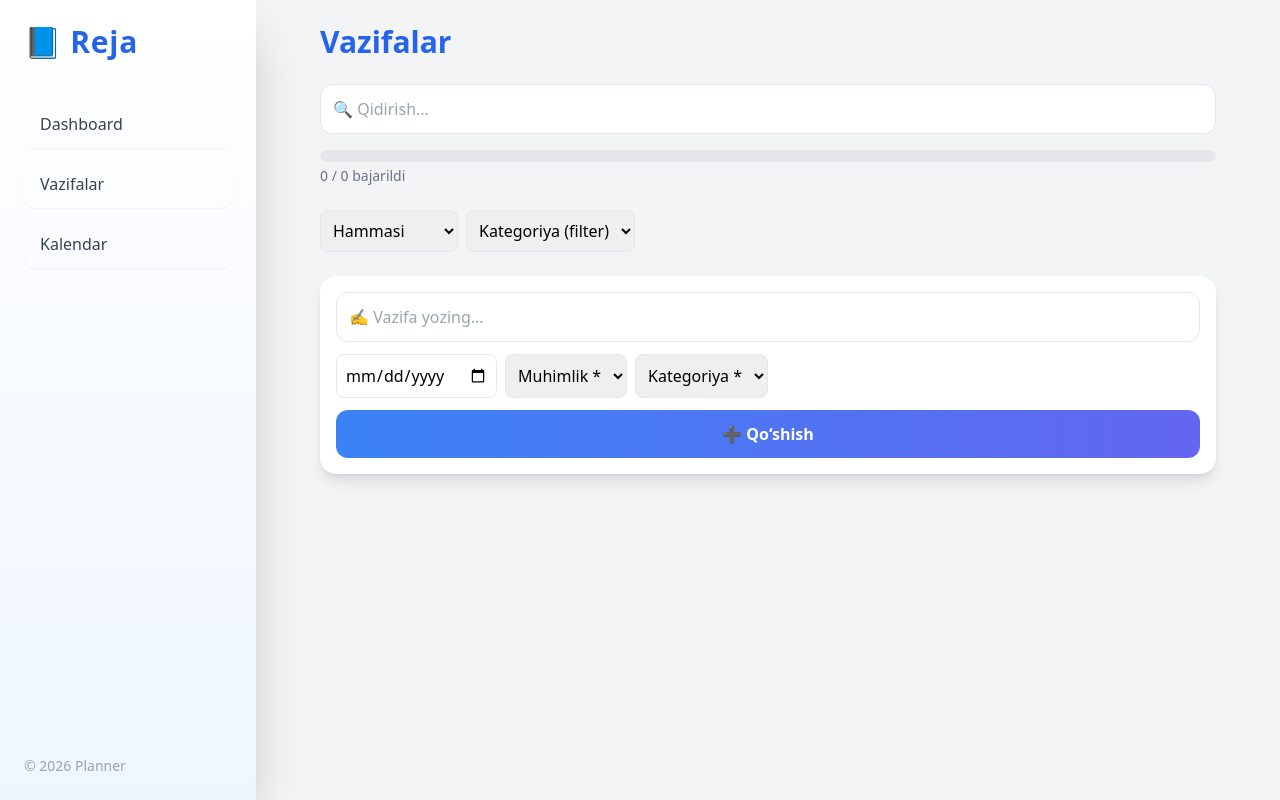
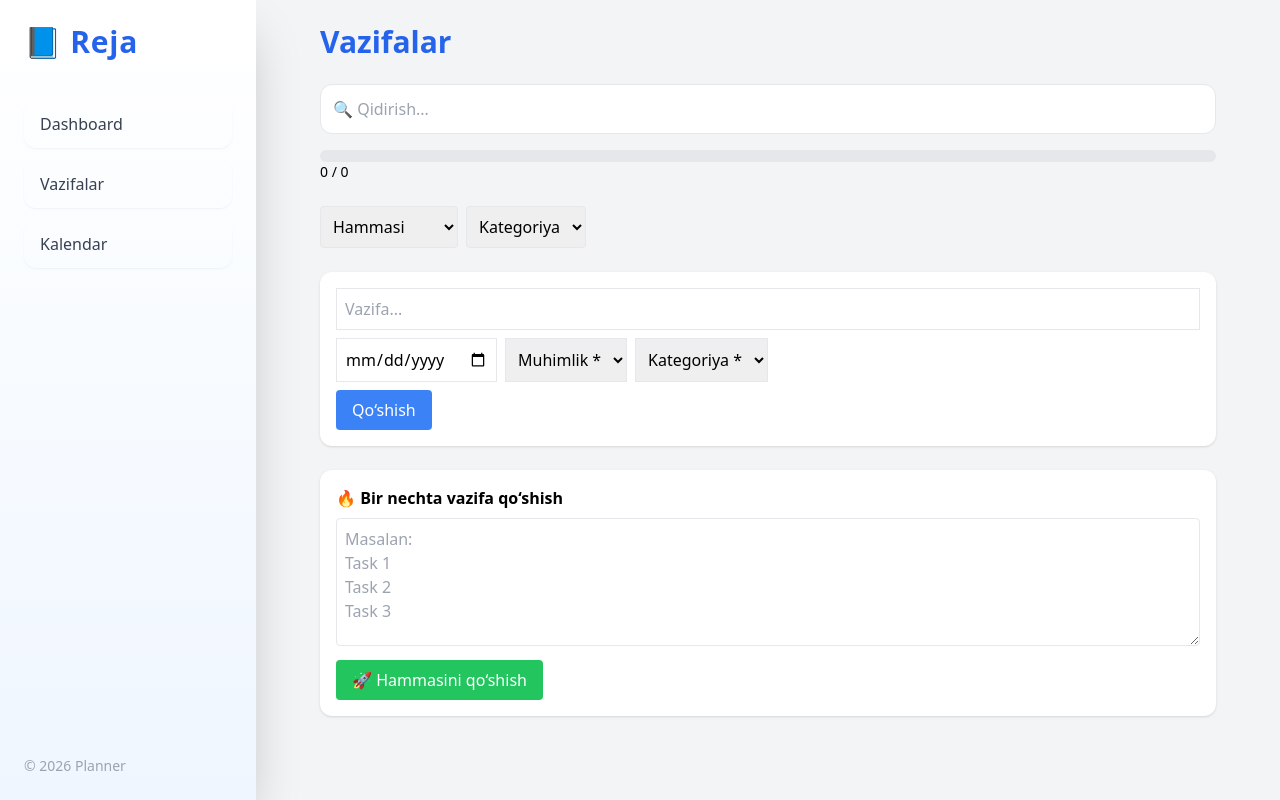
Before and after one commit to Odamov490/planner-pro, a React (Vite) app: page /tasks in a window 1280 px wide. Built offline with nearby package versions, Linux system fonts and the light colour scheme.

Commit message:
Yangilandi

```diff
--- a/src/pages/Tasks.jsx
+++ b/src/pages/Tasks.jsx
@@ -12,6 +12,9 @@ export default function Tasks(){
  const [filter,setFilter]=useState("all");
  const [priority,setPriority]=useState("");
  const [category,setCategory]=useState("");
+
+ // 🔥 NEW: bulk input
+ const [bulkText,setBulkText]=useState("");
 
  const {tasks,addTask,toggleTask,deleteTask}=useContext(TaskContext);
 
@@ -29,7 +32,23 @@ export default function Tasks(){
   setCategory("");
  };
 
- // 🔍 SEARCH + FILTER + CATEGORY FILTER
+ // 🔥 BULK ADD FUNCTION
+ const handleBulkAdd = () => {
+  if(!bulkText) return notify("Tasklarni kiriting ❗");
+  if(!category) return notify("Kategoriya tanlang ❗");
+  if(!priority) return notify("Muhimlik tanlang ❗");
+
+  const lines = bulkText.split("\n").filter(line => line.trim() !== "");
+
+  lines.forEach(line => {
+    addTask(line.trim(), date, priority, category);
+  });
+
+  notify(`${lines.length} ta vazifa qo‘shildi 🚀`);
+  setBulkText("");
+ };
+
+ // 🔍 FILTER
  const filteredTasks = tasks
   .filter(t => t.title.toLowerCase().includes(search.toLowerCase()))
   .filter(t => {
@@ -42,108 +61,106 @@ export default function Tasks(){
     return true;
   });
 
- // 📊 PROGRESS
  const done = tasks.filter(t => t.completed).length;
  const percent = tasks.length ? (done / tasks.length) * 100 : 0;
 
  return (
   <div className="max-w-4xl mx-auto">
 
-   {/* TITLE */}
    <h1 className="text-3xl font-extrabold mb-6 text-blue-600">
      Vazifalar
    </h1>
 
-   {/* 🔍 SEARCH */}
+   {/* SEARCH */}
    <input
      value={search}
      onChange={(e)=>setSearch(e.target.value)}
      placeholder="🔍 Qidirish..."
-     className="w-full p-3 rounded-xl border mb-4 focus:ring-2 focus:ring-blue-400 outline-none"
+     className="w-full p-3 rounded-xl border mb-4"
    />
 
-   {/* 📊 PROGRESS */}
+   {/* PROGRESS */}
    <div className="mb-6">
-     <div className="w-full bg-gray-200 h-3 rounded-full overflow-hidden">
+     <div className="w-full bg-gray-200 h-3 rounded-full">
        <div
-         className="bg-gradient-to-r from-blue-500 to-indigo-500 h-3 transition-all duration-500"
+         className="bg-blue-500 h-3 rounded-full"
          style={{width: percent + "%"}}
        ></div>
      </div>
-     <p className="text-sm text-gray-500 mt-1">
-       {done} / {tasks.length} bajarildi
-     </p>
+     <p className="text-sm">{done} / {tasks.length}</p>
    </div>
 
-   {/* 🎯 FILTERS */}
+   {/* FILTER */}
    <div className="flex gap-2 mb-6 flex-wrap">
-
-     <select onChange={(e)=>setFilter(e.target.value)}
-       className="p-2 rounded-lg border">
+     <select onChange={(e)=>setFilter(e.target.value)} className="p-2 border rounded">
        <option value="all">Hammasi</option>
        <option value="done">Bajarilgan</option>
        <option value="active">Bajarilmagan</option>
      </select>
 
-     <select onChange={(e)=>setCategory(e.target.value)}
-       className="p-2 rounded-lg border">
-       <option value="">Kategoriya (filter)</option>
+     <select onChange={(e)=>setCategory(e.target.value)} className="p-2 border rounded">
+       <option value="">Kategoriya</option>
        <option>Ish</option>
        <option>O‘qish</option>
        <option>Shaxsiy</option>
      </select>
-
    </div>
 
-   {/* ➕ ADD FORM */}
-   <div className="bg-white p-4 rounded-2xl shadow-lg mb-6 space-y-3">
-
+   {/* ADD SINGLE */}
+   <div className="bg-white p-4 rounded-xl shadow mb-6">
      <input
-       className="w-full p-3 border rounded-xl"
+       className="w-full p-2 border mb-2"
        value={title}
        onChange={e=>setTitle(e.target.value)}
-       placeholder="✍️ Vazifa yozing..."
+       placeholder="Vazifa..."
      />
 
      <div className="flex gap-2 flex-wrap">
+       <input type="date" value={date} onChange={e=>setDate(e.target.value)} className="p-2 border"/>
 
-       <input
-         type="date"
-         value={date}
-         onChange={e=>setDate(e.target.value)}
-         className="p-2 border rounded-lg"
-       />
-
-       {/* PRIORITY (majburiy) */}
-       <select value={priority} onChange={(e)=>setPriority(e.target.value)}
-         className="p-2 border rounded-lg">
+       <select value={priority} onChange={(e)=>setPriority(e.target.value)} className="p-2 border">
          <option value="">Muhimlik *</option>
-         <option value="high">🔴 Yuqori</option>
-         <option value="medium">🟡 O‘rta</option>
-         <option value="low">🟢 Past</option>
+         <option value="high">Yuqori</option>
+         <option value="medium">O‘rta</option>
+         <option value="low">Past</option>
        </select>
 
-       {/* CATEGORY (majburiy) */}
-       <select value={category} onChange={(e)=>setCategory(e.target.value)}
-         className="p-2 border rounded-lg">
+       <select value={category} onChange={(e)=>setCategory(e.target.value)} className="p-2 border">
          <option value="">Kategoriya *</option>
          <option>Ish</option>
          <option>O‘qish</option>
          <option>Shaxsiy</option>
        </select>
-
      </div>
 
-     <button
-       onClick={handleAdd}
-       className="w-full bg-gradient-to-r from-blue-500 to-indigo-500 text-white py-3 rounded-xl font-semibold hover:scale-105 transition"
-     >
-       ➕ Qo‘shish
+     <button onClick={handleAdd} className="mt-2 bg-blue-500 text-white px-4 py-2 rounded">
+       Qo‘shish
      </button>
-
    </div>
 
-   {/* 📋 TASK LIST */}
+   {/* 🔥 BULK ADD */}
+   <div className="bg-white p-4 rounded-xl shadow mb-6">
+     <h2 className="font-semibold mb-2">🔥 Bir nechta vazifa qo‘shish</h2>
+
+     <textarea
+       value={bulkText}
+       onChange={(e)=>setBulkText(e.target.value)}
+       placeholder={`Masalan:
+Task 1
+Task 2
+Task 3`}
+       className="w-full p-2 border rounded mb-2 h-32"
+     />
+
+     <button
+       onClick={handleBulkAdd}
+       className="bg-green-500 text-white px-4 py-2 rounded hover:scale-105 transition"
+     >
+       🚀 Hammasini qo‘shish
+     </button>
+   </div>
+
+   {/* TASK LIST */}
    <div className="space-y-3">
     {filteredTasks.map(t=>(
      <TaskCard
```
